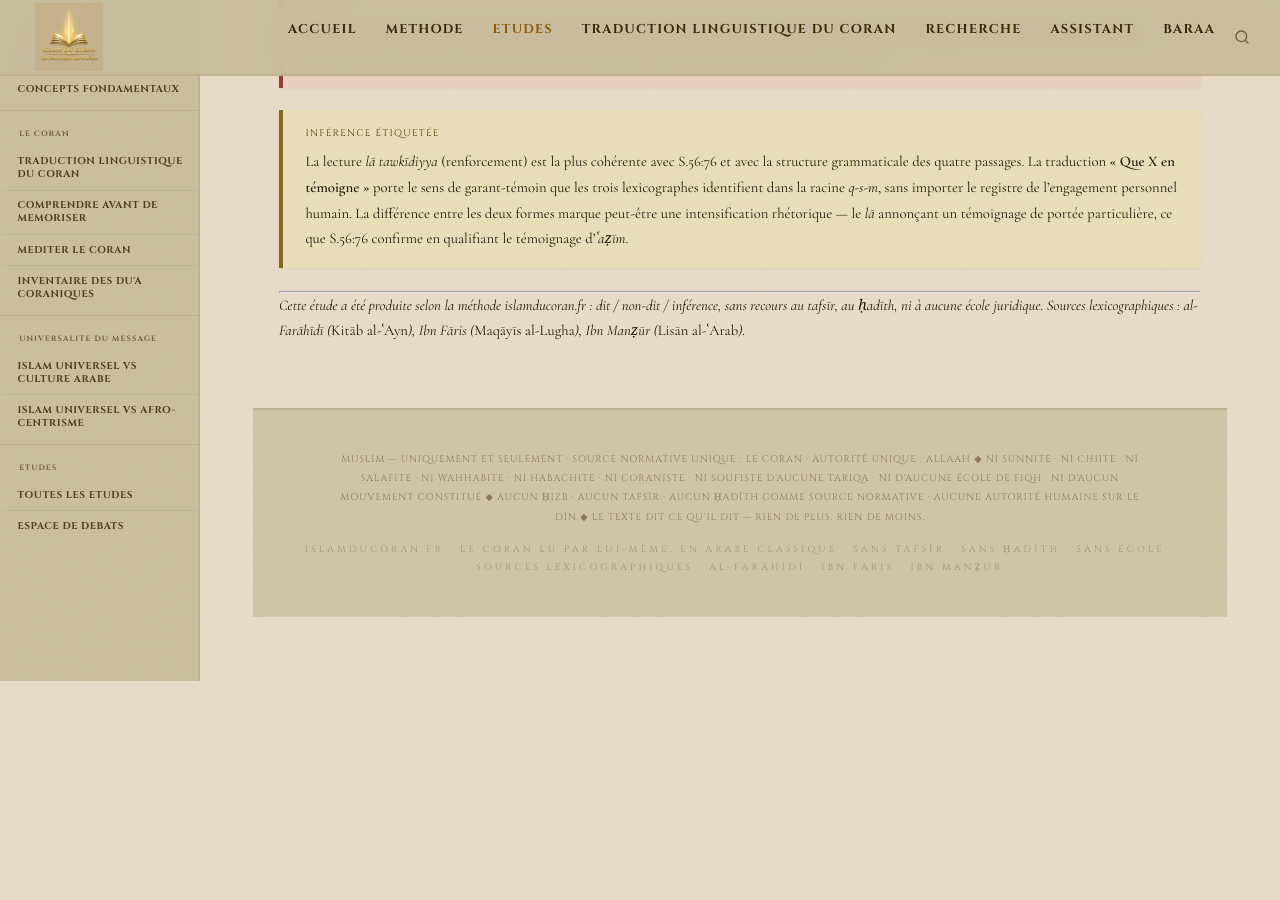
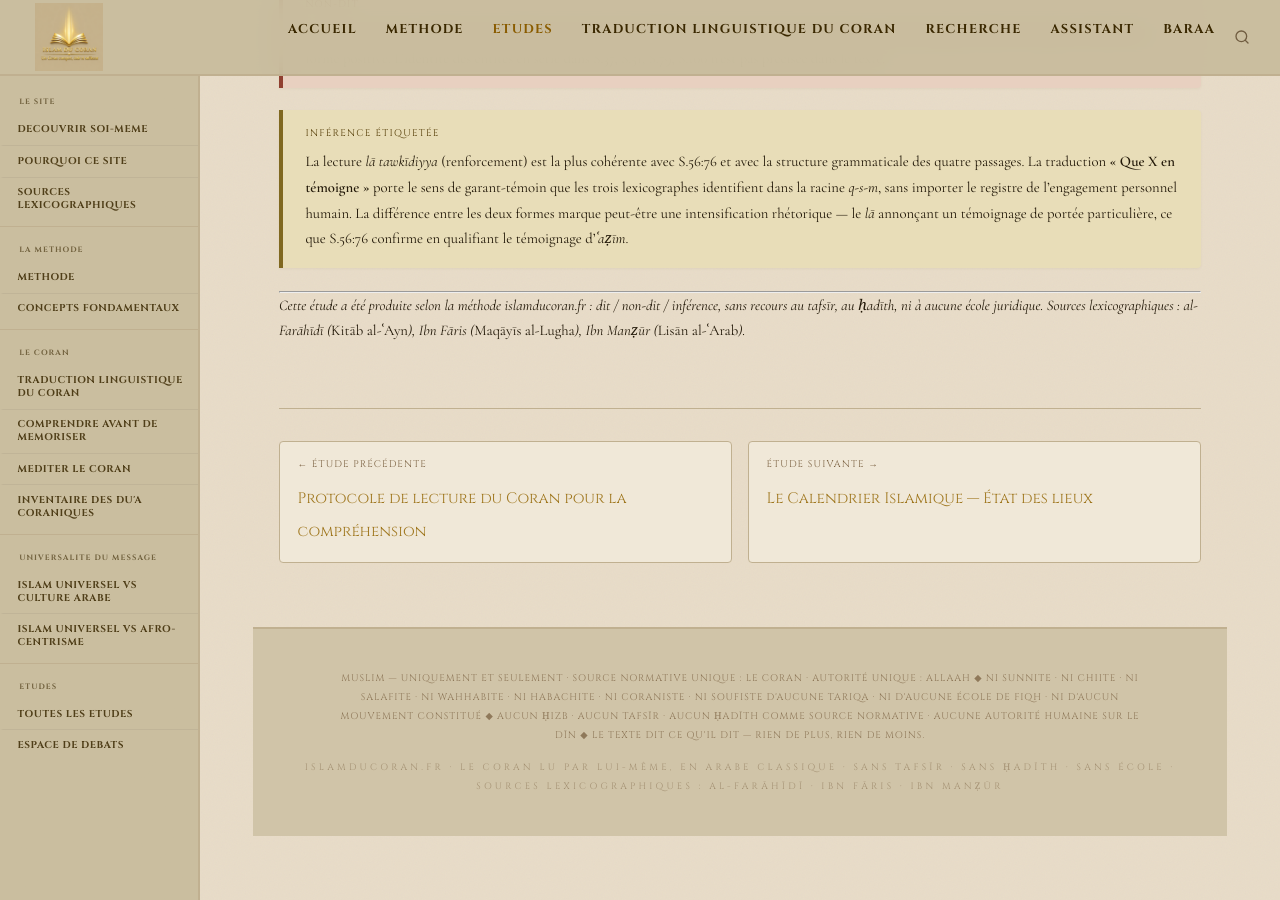
Before and after one commit to Makhuwcoder/islamducoran, a Jekyll site: the page built from _etudes/qassam-la-uqsimu.md, in a window 1280 px wide and 900 px high, scrolled down 19906 px. Built offline with Jekyll 4.4.1, drawn with Linux system fonts in a browser that asks for light colours; before the commit the page ends 20587 px from its top, so only the background shows below that.

Commit message:
data: ajout qassam-la-uqsimu dans etude_order.yml (4e position — Comment aborder le Coran)

```diff
--- a/_data/etude_order.yml
+++ b/_data/etude_order.yml
@@ -4,6 +4,7 @@ slugs:
   - mediter-texte-langue
   - comprendre-memoriser
   - protocole-lecture-coran
+  - qassam-la-uqsimu
   # ── Calendrier & Temps cosmique ───────────────
   - etat-lieux-calendaire
   - calendrier-lunaire
```
